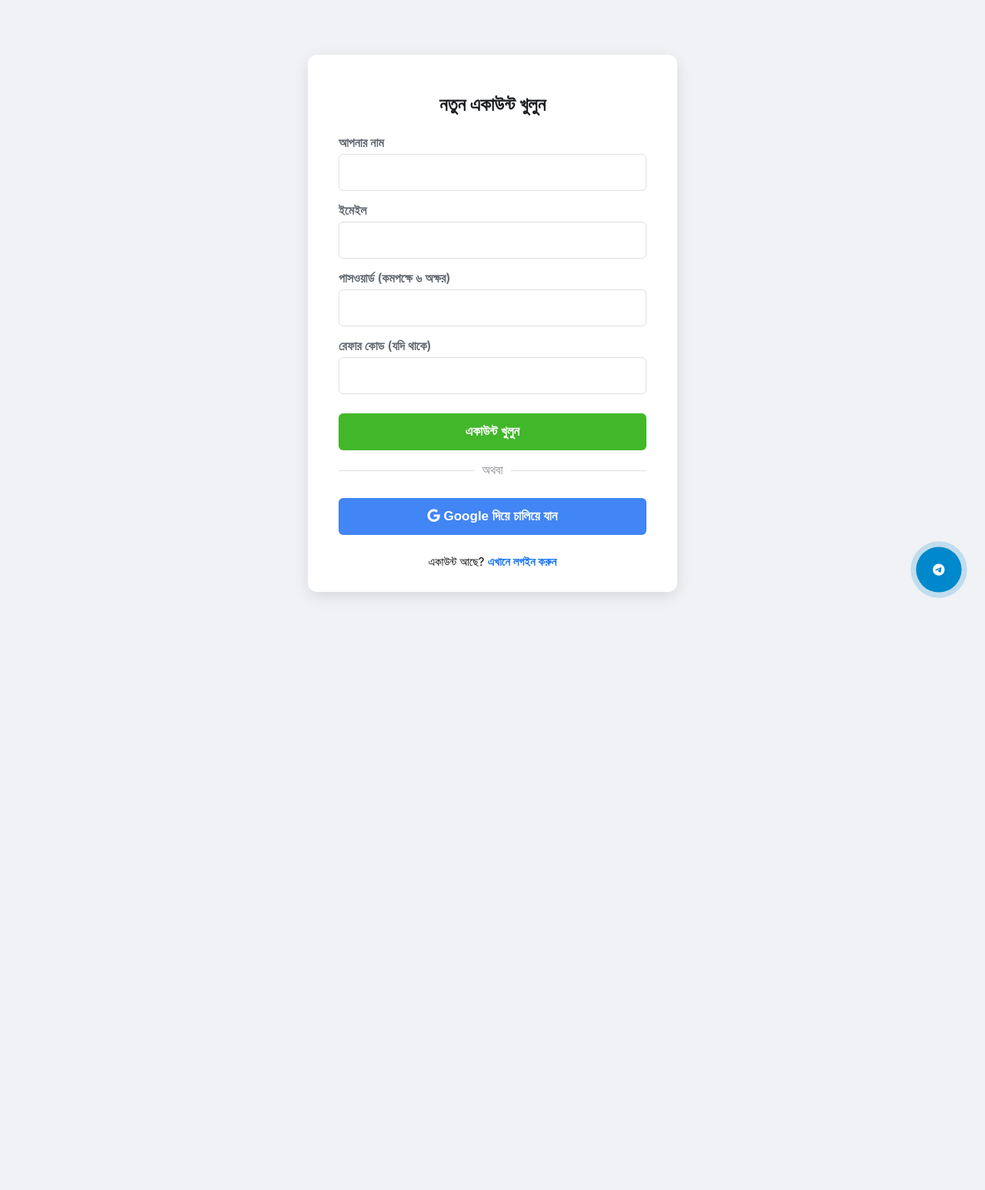
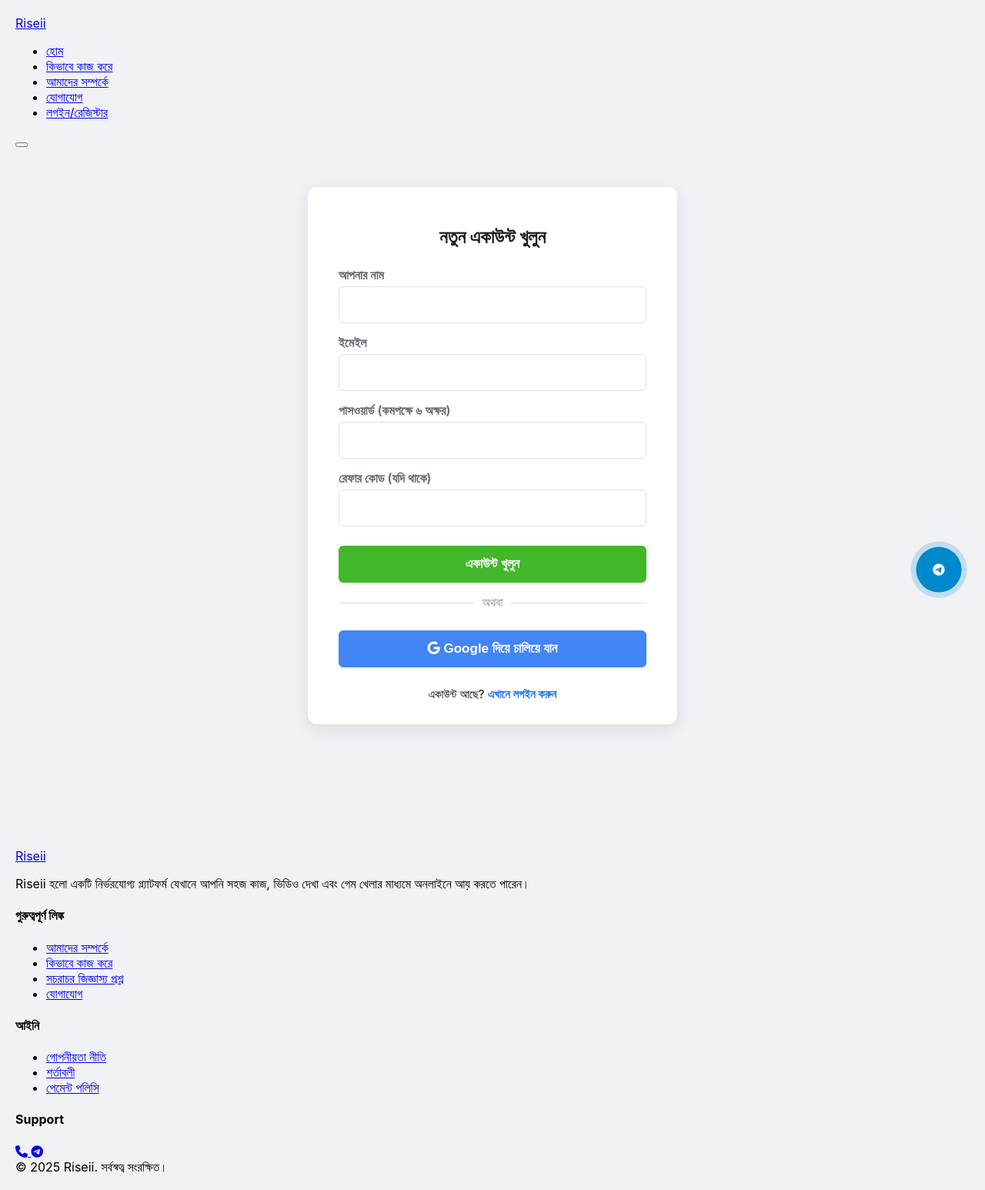
Before and after one commit to uto24/Riseii, a Flask app: page /signup in a window 1280 px wide. Shown: the whole page at 77% size. Before the commit the page ends 777 px from the top, so only its background shows below. Run offline with Flask 2, Linux system fonts and the light colour scheme; some libraries are stand-ins or nearby versions.

Commit message:
Update signup.html

```diff
--- a/templates/signup.html
+++ b/templates/signup.html
@@ -6,6 +6,7 @@
     <title>নতুন একাউন্ট খুলুন - টাস্ক অ্যাপ</title>
     <!-- Font Awesome for Google Icon -->
     <link rel="stylesheet" href="https://cdnjs.cloudflare.com/ajax/libs/font-awesome/6.1.1/css/all.min.css">
+	<link rel="stylesheet" href="{{ url_for('static', filename='style.css') }}">
     <style>
         body {
             font-family: -apple-system, BlinkMacSystemFont, "Segoe UI", Roboto, "Helvetica Neue", Arial, sans-serif;
@@ -115,7 +116,48 @@
         }
     </style>
 </head>
-<body>
+<body><!-- ======================= HEADER START ======================= -->
+    <header class="site-header">
+        <div class="header-container">
+            <!-- Logo -->
+            <div class="logo">
+                <a href="#">Riseii</a>
+            </div>
+
+            <!-- Navigation Menu -->
+            <nav>
+                <ul class="nav-menu" id="nav-menu">
+                    <li><a href="/">হোম</a></li>
+                    <li><a href="/how">কিভাবে কাজ করে</a></li>
+                    <li><a href="/error">আমাদের সম্পর্কে</a></li>
+                    <li><a href="/error">যোগাযোগ</a></li>
+                    <li class="login-btn"><a href="/login">লগইন/রেজিস্টার</a></li>
+                </ul>
+            </nav>
+
+            <!-- Mobile Menu Toggle Button -->
+            <button class="menu-toggle" id="menu-toggle" aria-label="Toggle menu">
+                <div class="hamburger">
+                    <span class="bar"></span>
+                    <span class="bar"></span>
+                    <span class="bar"></span>
+                </div>
+            </button>
+        </div>
+    </header>
+    <!-- ======================== HEADER END ======================== -->
+
+    <!-- This script makes the mobile menu toggle work -->
+    <script>
+        const menuToggle = document.getElementById('menu-toggle');
+        const navMenu = document.getElementById('nav-menu');
+
+        menuToggle.addEventListener('click', () => {
+            // Toggle 'active' class on both menu and button
+            navMenu.classList.toggle('active');
+            menuToggle.classList.toggle('active');
+        });
+    </script>
 	<section class="signup">
     <div class="signup-container">
         <h2>নতুন একাউন্ট খুলুন</h2>
@@ -295,6 +337,61 @@ responsive-ad-container {
     }
     </style>
 
+	<!-- ======================= FOOTER START ======================= -->
+    <footer class="site-footer">
+        <div class="footer-container">
+
+            <!-- Column 1: About -->
+            <div class="footer-column footer-about">
+                <a href="#" class="logo">Riseii</a>
+                <p>
+                    Riseii হলো একটি নির্ভরযোগ্য প্ল্যাটফর্ম যেখানে আপনি সহজ কাজ, ভিডিও দেখা এবং গেম খেলার মাধ্যমে অনলাইনে আয় করতে পারেন।
+                </p>
+            </div>
+
+            <!-- Column 2: Quick Links -->
+            <div class="footer-column footer-links">
+                <h4>গুরুত্বপূর্ণ লিঙ্ক</h4>
+                <ul>
+                    <li><a href="/error">আমাদের সম্পর্কে</a></li>
+                    <li><a href="/error">কিভাবে কাজ করে</a></li>
+                    <li><a href="/error">সচরাচর জিজ্ঞাস্য প্রশ্ন</a></li>
+                    <li><a href="/error">যোগাযোগ</a></li>
+                </ul>
+            </div>
+
+            <!-- Column 3: Legal -->
+            <div class="footer-column footer-links">
+                <h4>আইনি</h4>
+                <ul>
+                    <li><a href="/error">গোপনীয়তা নীতি</a></li>
+                    <li><a href="/error">শর্তাবলী</a></li>
+                    <li><a href="/error">পেমেন্ট পলিসি</a></li>
+                </ul>
+            </div>
+
+            <!-- Column 4: Follow Us -->
+            <div class="footer-column footer-social">
+                <h4>Support</h4>
+                <div class="social-icons">
+
+                    <!-- Telegram -->
+                    <a href="#" aria-label="Telegram"><i class="fa-solid fa-phone"></i>
+          </a>
+                    <!-- YouTube -->
+                    <a href="#" aria-label="YouTube"><i class="fab fa-telegram"></i>
+                    </a>
+                </div>
+            </div>
+        </div>
+
+        <!-- Footer Bottom Bar -->
+        <div class="footer-bottom">
+            © 2025 Riseii. সর্বস্বত্ব সংরক্ষিত।
+        </div>
+    </footer>
+    <!-- ======================== FOOTER END ======================== -->
+
     <!-- Firebase SDK Scripts -->
     <script src="https://www.gstatic.com/firebasejs/9.6.1/firebase-app-compat.js"></script>
     <script src="https://www.gstatic.com/firebasejs/9.6.1/firebase-auth-compat.js"></script>
```
